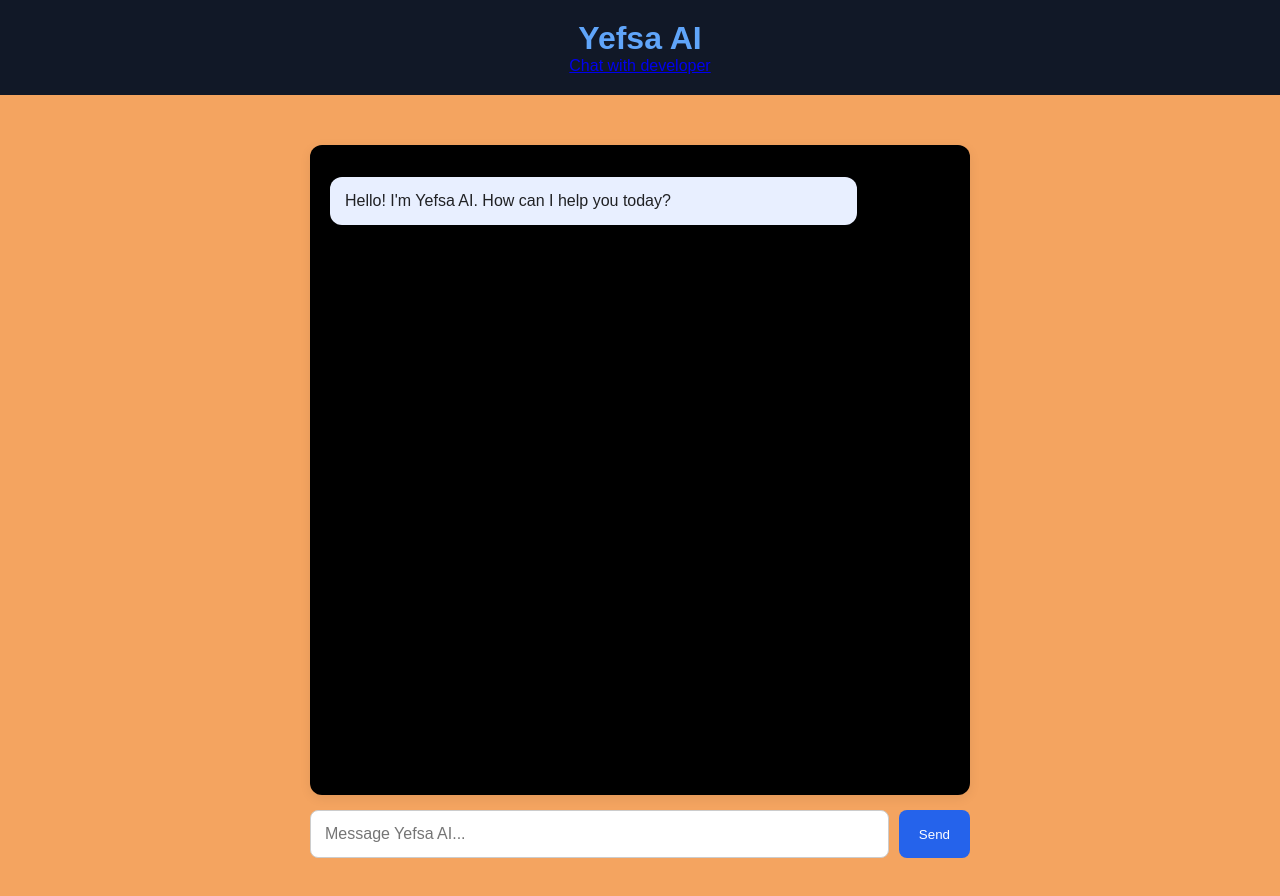
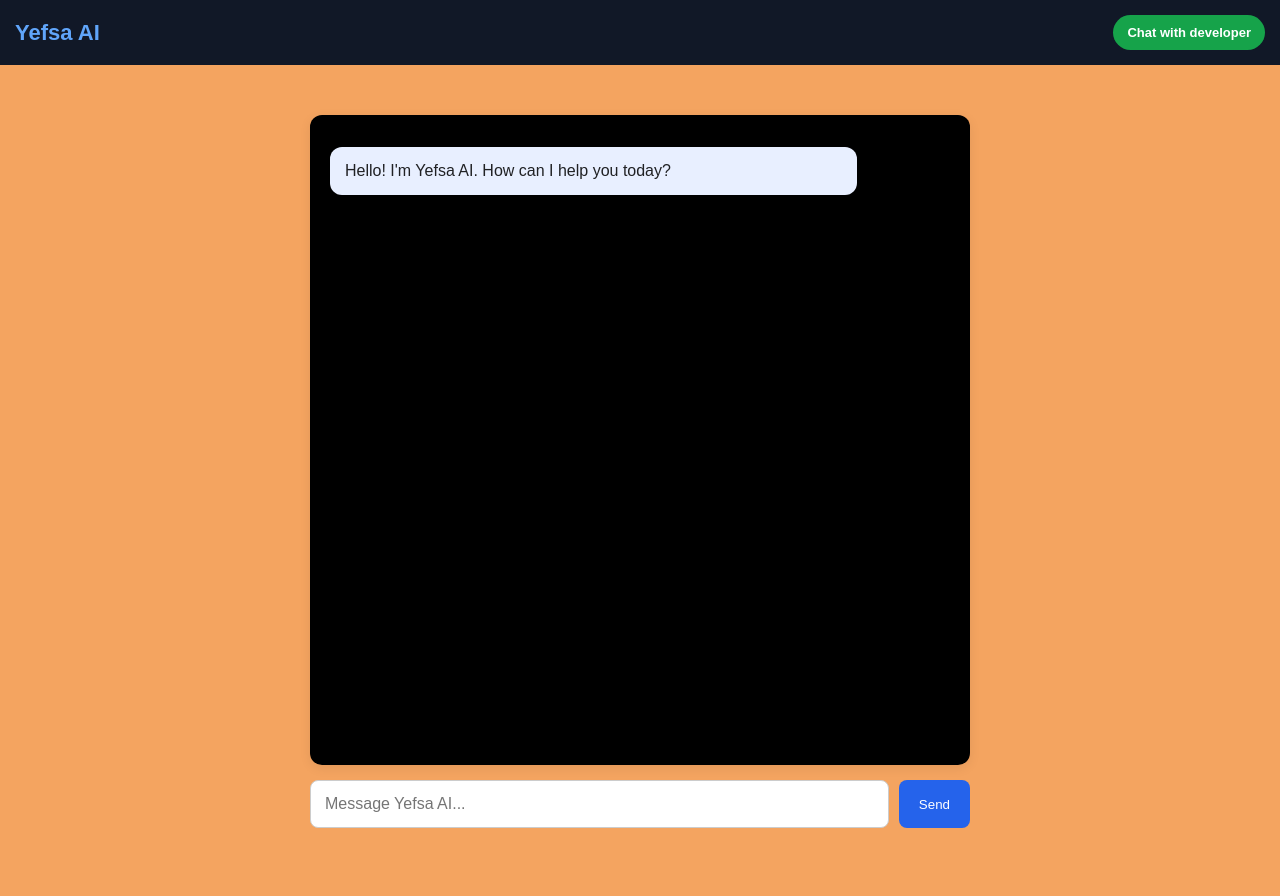
Before and after one commit to Keithyefsa/yefsa-ai-frontend, a plain HTML site: page index.html in a window 1280 px wide. Drawn offline with Linux system fonts and the light colour scheme.

Commit message:
Update style.css

```diff
--- a/style.css
+++ b/style.css
@@ -97,3 +97,31 @@ button:hover {
         min-height: 350px;
     }
 }
+.app-header {
+    position: sticky;
+    top: 0;
+    z-index: 1000;
+    width: 100%;
+    box-sizing: border-box;
+    display: flex;
+    justify-content: space-between;
+    align-items: center;
+    padding: 15px;
+    background: #111827;
+    color: white;
+}
+
+.app-header h1 {
+    margin: 0;
+    font-size: 22px;
+}
+
+.developer-btn {
+    background: #16a34a;
+    color: white;
+    text-decoration: none;
+    padding: 10px 14px;
+    border-radius: 25px;
+    font-size: 13px;
+    font-weight: bold;
+}
```
